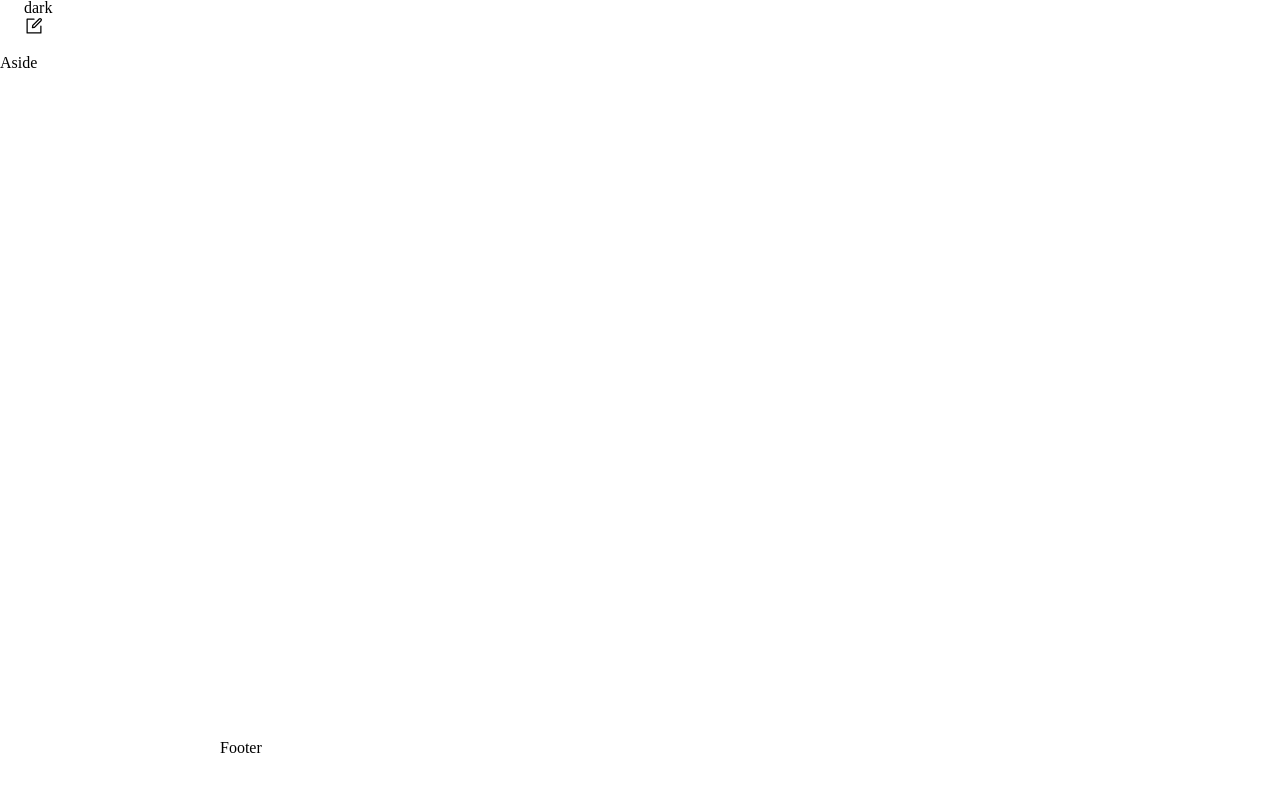
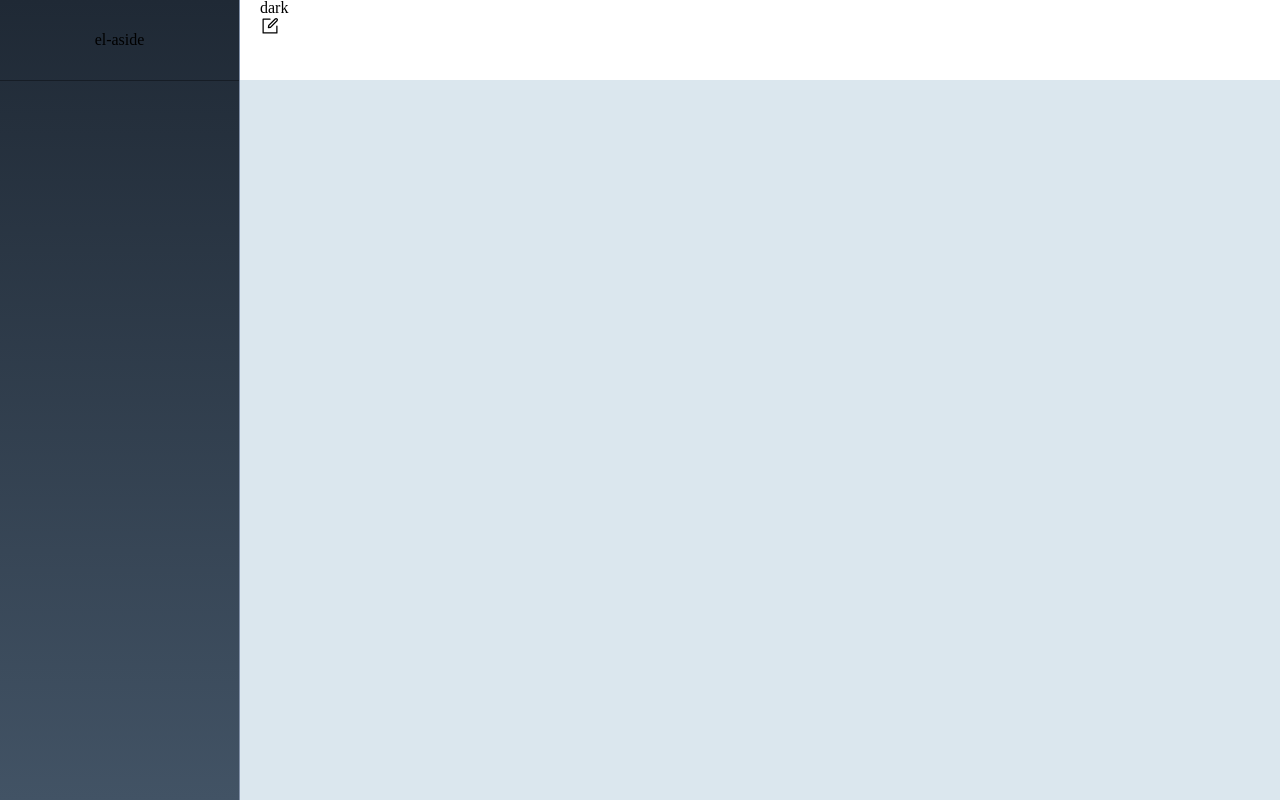
Before and after one commit to nishuiwei/admin-for-blog, a Vue app: page /main in a window 1280 px wide. Built offline with nearby package versions, Linux system fonts and the light colour scheme.

Commit message:
style: 修改布局，配置颜色

```diff
--- a/package.json
+++ b/package.json
@@ -16,6 +16,8 @@
 	"dependencies": {
 		"@element-plus/icons-vue": "^2.0.10",
 		"element-plus": "^2.2.32",
+		"less": "^4.1.3",
+		"less-loader": "^11.1.0",
 		"pinia": "^2.0.32",
 		"vue": "^3.2.41",
 		"vue-router": "^4.1.6"
@@ -34,10 +36,7 @@
 		"eslint-plugin-vue": "^9.7.0",
 		"husky": "^8.0.2",
 		"lint-staged": "^13.0.3",
-		"node-sass": "^8.0.0",
 		"prettier": "^2.7.1",
-		"sass": "^1.56.1",
-		"sass-loader": "^13.2.0",
 		"typescript": "^4.9.3",
 		"unplugin-auto-import": "^0.11.4",
 		"unplugin-vue-components": "^0.22.9",
--- a/src/layout/default-layout.vue
+++ b/src/layout/default-layout.vue
@@ -1,5 +1,9 @@
 <template>
-	<el-container>
+	<el-container class="default-layout">
+		<el-aside>
+			<div class="logo">el-aside</div>
+		</el-aside>
+		<el-container class="right">
 			<el-header>
 				<div @click="toggleDark()">
 					{{ isDark ? 'light' : 'dark' }}
@@ -8,14 +12,9 @@
 					<el-icon :size="20" color="#000"> <Icon :icon="item" /> </el-icon>
 				</template>
 			</el-header>
-		<el-container>
-			<el-aside width="200px">Aside</el-aside>
-			<el-container>
 			<el-main>
 				<slot name="main" />
 			</el-main>
-				<el-footer>Footer</el-footer>
-			</el-container>
 		</el-container>
 	</el-container>
 </template>
@@ -28,24 +27,35 @@ const { isDark, toggleDark } = useTheme
 const icon_item = ['Edit']
 </script>
 
-<style scoped lang="scss">
+<style scoped lang="less">
+@height: 80px;
+.default-layout {
+	display: flex;
+	height: 100%;
+	.el-aside {
+		width: 240px;
+		background: linear-gradient(180deg, #1f2935 0%, #425365 100%);
+		border-right: 1px solid #8291a9;
+		.logo {
+			display: flex;
+			align-items: center;
+			justify-content: center;
+			height: @height;
+			border-bottom: 1px solid #161d26;
+		}
+	}
+	.right {
+		flex: 1;
+		display: flex;
+		flex-direction: column;
 		.el-header {
-	border-bottom: 1px solid var(--border-color);
-	height: var(--header-height);
-	padding: 0 12px 0 24px;
-	background-image: radial-gradient(transparent 1px, var(--bg-color) 1px);
-	background-size: 4px 4px;
-	backdrop-filter: saturate(50%) blur(4px);
-	-webkit-backdrop-filter: saturate(50%) blur(4px);
-	height: 55px;
+			background-color: var(--header-background-color);
+			height: @height;
 		}
-
-.el-aside {
-	height: calc(100vh - 55px);
+		.el-main {
+			flex: 1;
+			background-color: var(--background-color);
 		}
-
-.el-main {
-	height: calc(100vh - 55px - 60px);
-	width: calc(100vw - 200px);
+	}
 }
 </style>
--- a/src/main.ts
+++ b/src/main.ts
@@ -1,7 +1,7 @@
 import { createApp } from 'vue'
 import App from './App.vue'
 import router from './router/index'
-import './assets/style/reset.scss'
+import './assets/style/reset.less'
 import './style.css'
 
 const app = createApp(App)
--- a/src/style.css
+++ b/src/style.css
@@ -1,36 +1,17 @@
-/* :root {
-	font-family: Inter, Avenir, Helvetica, Arial, sans-serif;
-	font-size: 16px;
-	line-height: 24px;
-	font-weight: 400;
-
-	color-scheme: light dark;
-	color: rgba(255, 255, 255, 0.87);
-
-	font-synthesis: none;
-	text-rendering: optimizeLegibility;
-	-webkit-font-smoothing: antialiased;
-	-moz-osx-font-smoothing: grayscale;
-	-webkit-text-size-adjust: 100%;
-} */
-
-/* @media (prefers-color-scheme: dark) {
+html,
+body,
+#app {
+	height: 100%;
 }
 
-@media (prefers-color-scheme: light) {
-}*/
 :root {
 	color-scheme: light;
-	--background-color: #fff;
-	--color: #242424;
+	--background-color: rgba(219, 231, 238, 100);
+	--header-background-color: rgba(255, 255, 255, 100);
 }
 
 :root.dark {
 	color-scheme: dark;
-	--background-color: #242424;
-	--color: #fff;
+	--background-color: rgba(22, 29, 38, 100);
+	--header-background-color: rgba(31, 41, 53, 100);
 }
-
-html {
-	background-color: var(--background-color);
-}
```
Also changed, not shown: src/assets/style/reset.less (renamed from src/assets/style/reset.scss), 1 other file (tests, documents, lock files or other folders). Lines whose indentation alone changed are shown as unchanged.
